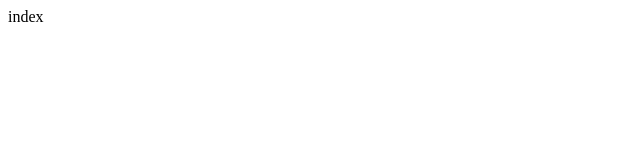
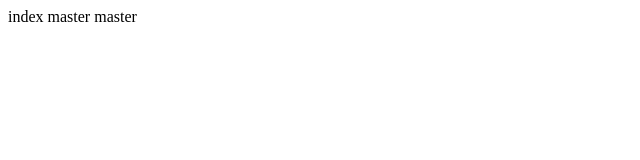
Before and after one commit to nammon14945/trainee, a plain HTML site: page index.html in a window 1280 px wide. Shown: the whole page, without its empty margins (0-640 px from the left). Drawn offline with Linux system fonts and the light colour scheme.

Commit message:
update master
update master

```diff
--- a/index.html
+++ b/index.html
@@ -6,6 +6,6 @@
     <title>Document</title>
 </head>
 <body>
-    index
+    index master master
 </body>
 </html>
```
